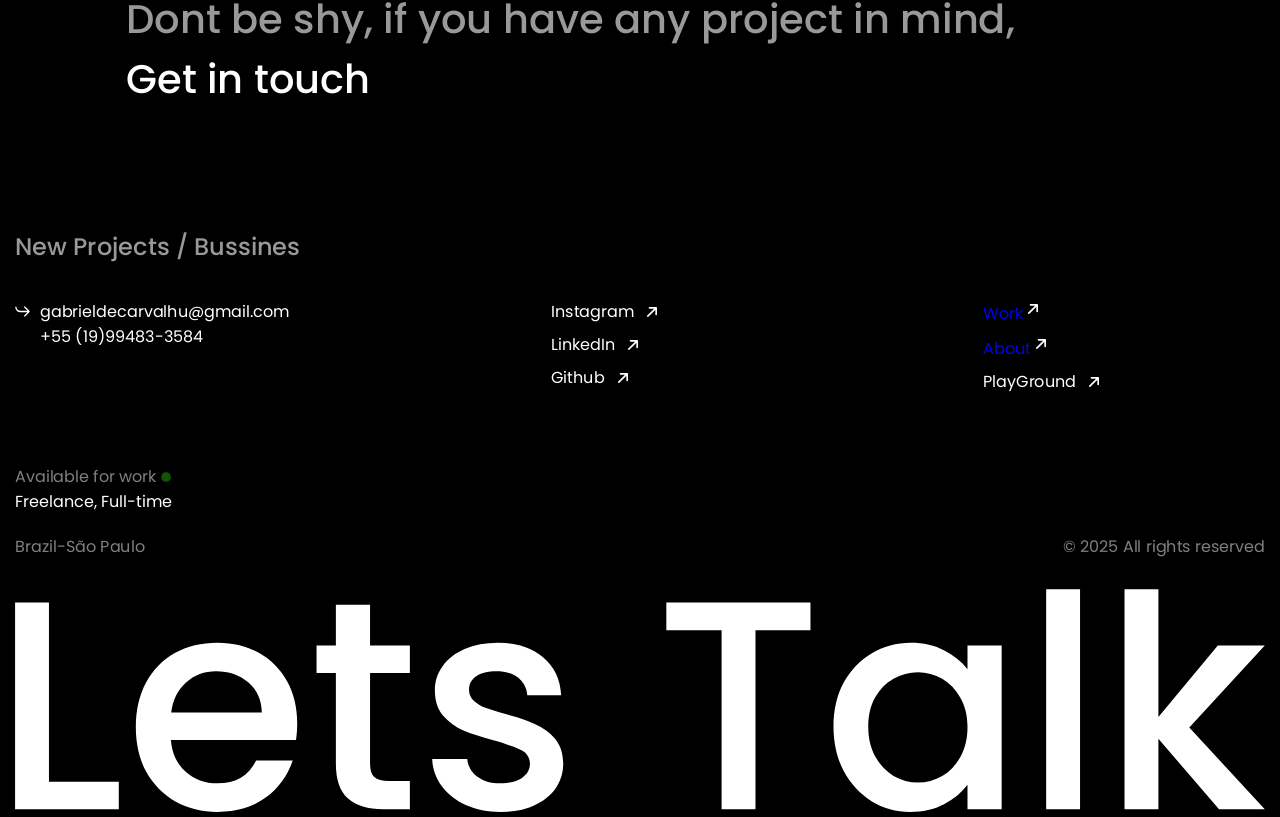
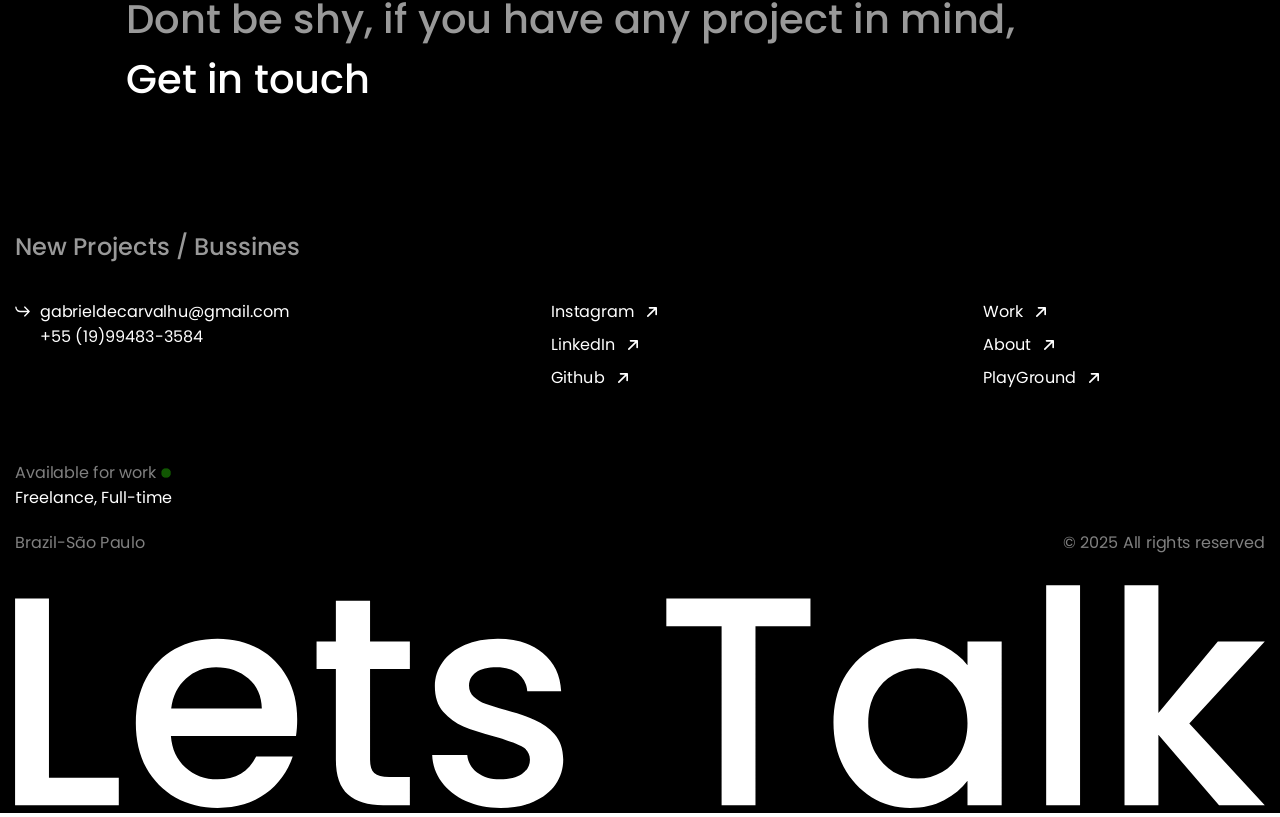
Before and after one commit to GabrielBarbosa2003/portfolio-2025, a React (Vite) app: page /about in a window 1280 px wide. Shown: the part 3352-4169 px from the top of the page. Built offline with nearby package versions, Linux system fonts and the light colour scheme.

Commit message:
fix: footer styles

```diff
--- a/src/Pages/Home/HomeComponents/Footer/footer.css
+++ b/src/Pages/Home/HomeComponents/Footer/footer.css
@@ -94,7 +94,7 @@
 
 }
 
-.social-bottom li {
+.social-bottom li, .social-bottom li a{
     display: flex !important;
     gap: 8px;
     align-items: center;
```
